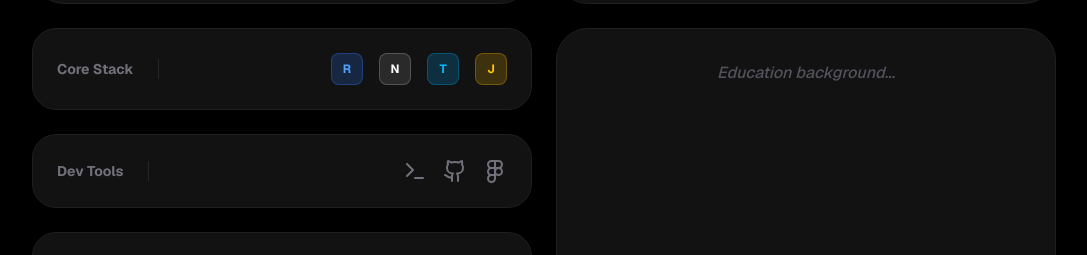
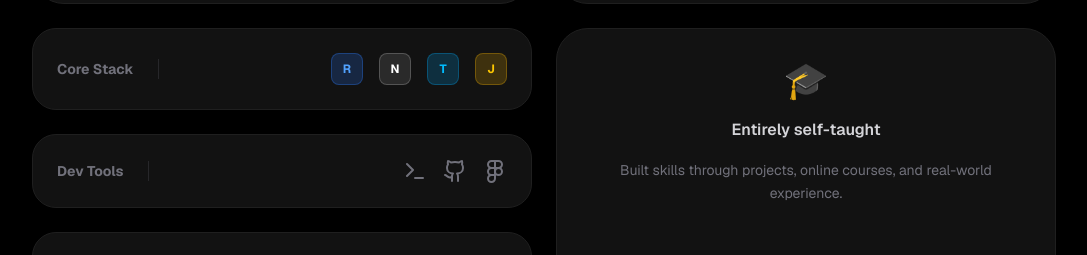
Before and after one commit to mohaaitbensaid-coder/mohamed-ait, a Next.js app: page / in a window 1280 px wide. Shown: the part 670-925 px from the top of the page, without its empty margins (96-1183 px from the left). Built offline with nearby package versions, Linux system fonts and the light colour scheme.

Commit message:
Update Education section: self-taught description

```diff
--- a/app/page.tsx
+++ b/app/page.tsx
@@ -175,8 +175,14 @@ export default function Home() {
           </div>
 
           {/* Education Area */}
-          <Card className="flex flex-col gap-8 justify-center items-center text-center">
-            <h4 className="text-zinc-600 font-medium italic">Education background...</h4>
+          <Card className="flex flex-col gap-4 justify-center items-center text-center">
+            <span className="text-4xl">🎓</span>
+            <p className="text-zinc-300 font-semibold text-base leading-relaxed">
+              Entirely self-taught
+            </p>
+            <p className="text-zinc-500 text-sm leading-relaxed">
+              Built skills through projects, online courses, and real-world experience.
+            </p>
           </Card>
         </div>
 
```
